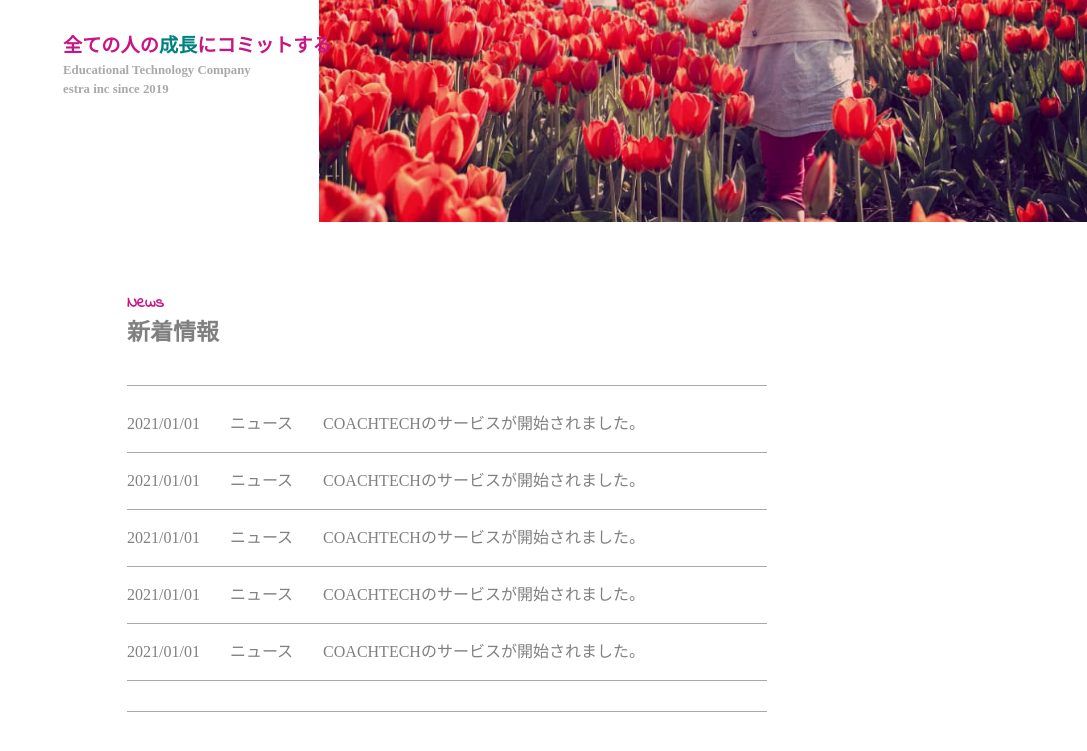
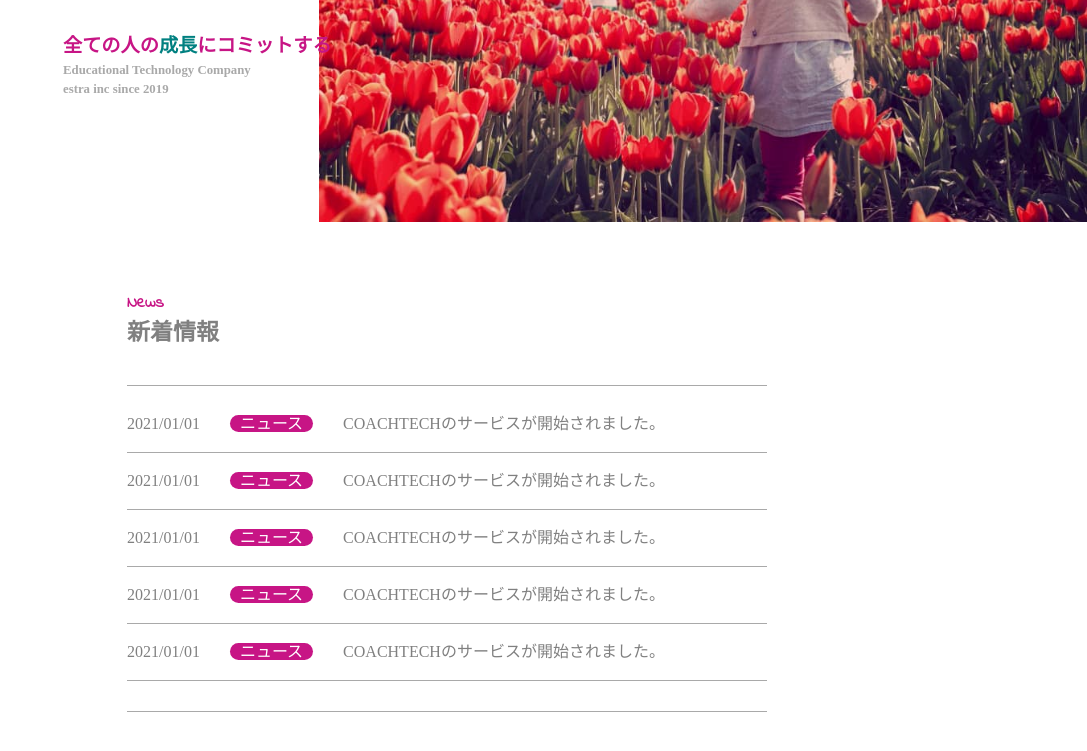
Before and after one commit to yuki-zirushi/Dazs, a plain HTML site: page 20221023koyanagi/index.html in a window 1280 px wide. Shown: the part 359-1110 px from the top of the page, without its empty margins (193-1280 px from the left). Drawn offline with Linux system fonts and the light colour scheme.

Commit message:
[Update] news-category-tag

```diff
--- a/20221023koyanagi/css/style.css
+++ b/20221023koyanagi/css/style.css
@@ -125,3 +125,10 @@
 .news-category {
   padding-right: 30px;
 }
+
+.news-category-tag {
+  background-color: mediumvioletred;
+  color:white;
+  border-radius: 100px;
+  padding: 0px 10px;
+}
--- a/20221023koyanagi/index.html
+++ b/20221023koyanagi/index.html
@@ -58,31 +58,41 @@
           <ul class="news-list">
             <li class="news-item">
               <p class="news-date">2021/01/01</p>
-              <p class="news-category">ニュース</p>
+              <p class="news-category">
+                <span class="news-category-tag">ニュース</span>
+              </p>
               <p class="news-item-title">COACHTECHのサービスが開始されました。
               </p>
             </li>
             <li class="news-item">
               <p class="news-date">2021/01/01</p>
-              <p class="news-category">ニュース</p>
+              <p class="news-category">
+                <span class="news-category-tag">ニュース</span>
+              </p>
               <p class="news-item-title">COACHTECHのサービスが開始されました。
               </p>
             </li>
             <li class="news-item">
               <p class="news-date">2021/01/01</p>
-              <p class="news-category">ニュース</p>
+              <p class="news-category">
+                <span class="news-category-tag">ニュース</span>
+              </p>
               <p class="news-item-title">COACHTECHのサービスが開始されました。
               </p>
             </li>
             <li class="news-item">
               <p class="news-date">2021/01/01</p>
-              <p class="news-category">ニュース</p>
+              <p class="news-category">
+                <span class="news-category-tag">ニュース</span>
+              </p>
               <p class="news-item-title">COACHTECHのサービスが開始されました。
               </p>
             </li>
             <li class="news-item">
               <p class="news-date">2021/01/01</p>
-              <p class="news-category">ニュース</p>
+              <p class="news-category">
+                <span class="news-category-tag">ニュース</span>
+              </p>
               <p class="news-item-title">COACHTECHのサービスが開始されました。
               </p>
             </li>
```
